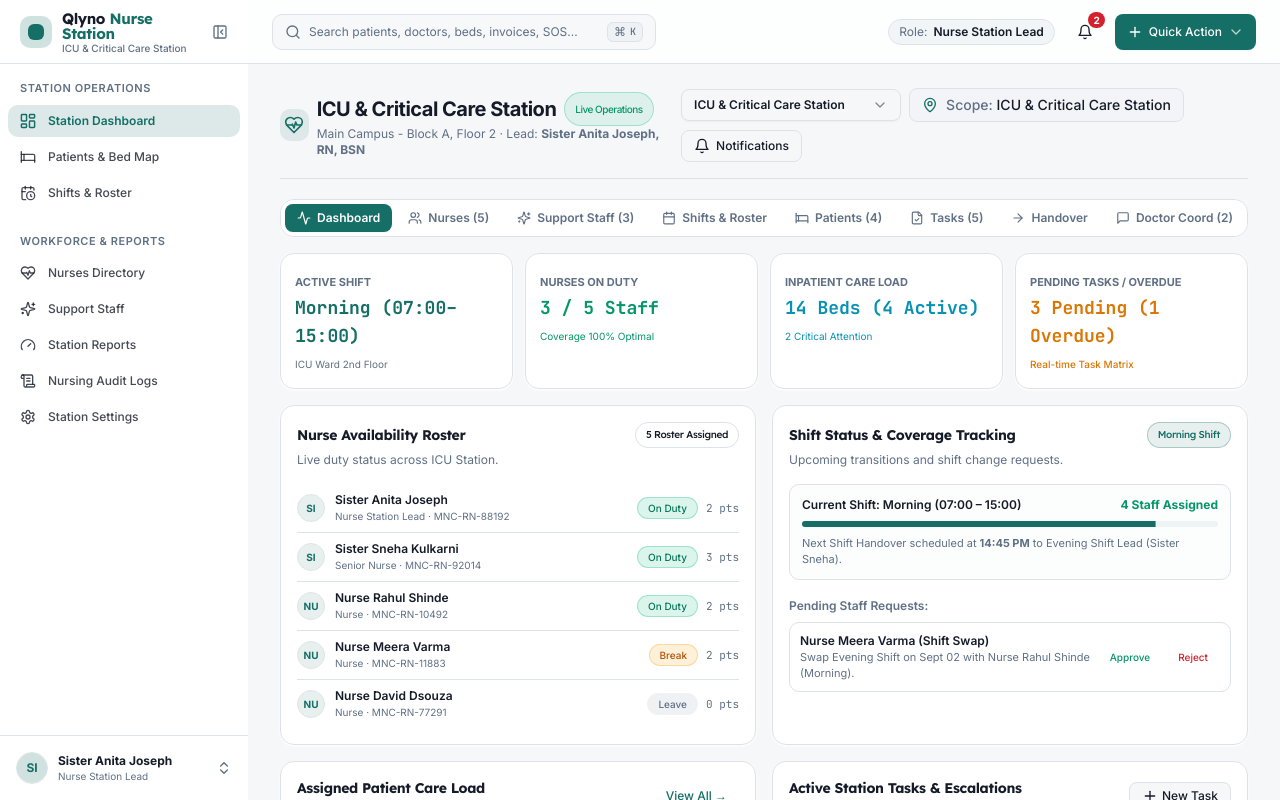
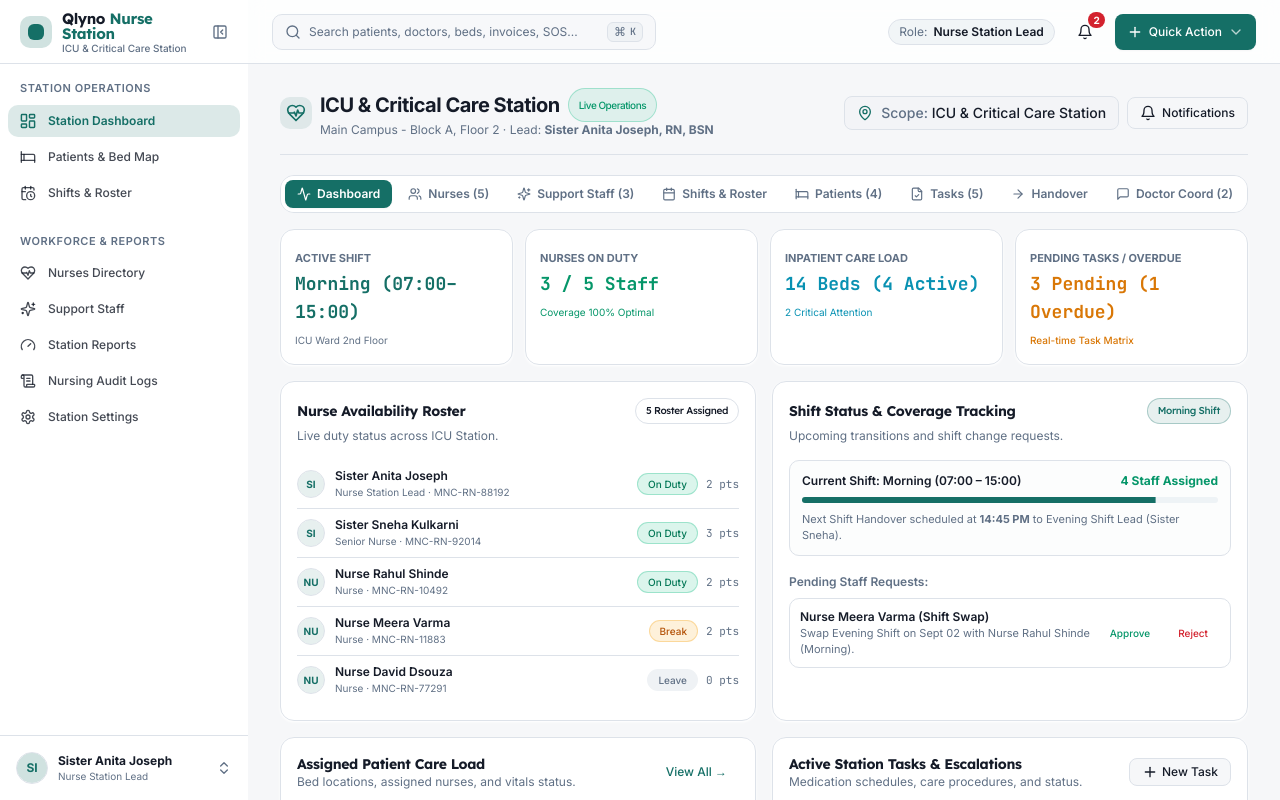
Before and after one commit to Akshay1799/hospitalAdmin, a Next.js app in the folder client/: page /nurse-station in a window 1280 px wide. Shown: the top 800 px of the page. Built offline with nearby package versions, Linux system fonts and the light colour scheme.

Commit message:
feat: implement operational nurse station dashboard with task management and staff coordination features

```diff
--- a/client/src/app/(dashboard)/nurse-station/page.tsx
+++ b/client/src/app/(dashboard)/nurse-station/page.tsx
@@ -469,22 +469,6 @@ export default function OperationalNurseStationPage() {
         </div>
 
         <div className="flex flex-wrap items-center gap-2">
-          {/* Station Switcher - Hospital Admin Oversight Only */}
-          {mounted && currentRole === "admin" && (
-            <Select value={activeStationId} onValueChange={(val) => dispatch(setActiveStation(val))}>
-              <SelectTrigger className="h-8 text-xs font-semibold w-full sm:w-[220px]">
-                <SelectValue />
-              </SelectTrigger>
-              <SelectContent>
-                {stations.map((st) => (
-                  <SelectItem key={st.station_id} value={st.station_id}>
-                    {st.name}
-                  </SelectItem>
-                ))}
-              </SelectContent>
-            </Select>
-          )}
-
           {/* Scope Indicator - Locked to Assigned Unit for Station Lead */}
           <ScopeIndicator
             scope="Station Lead"
```
